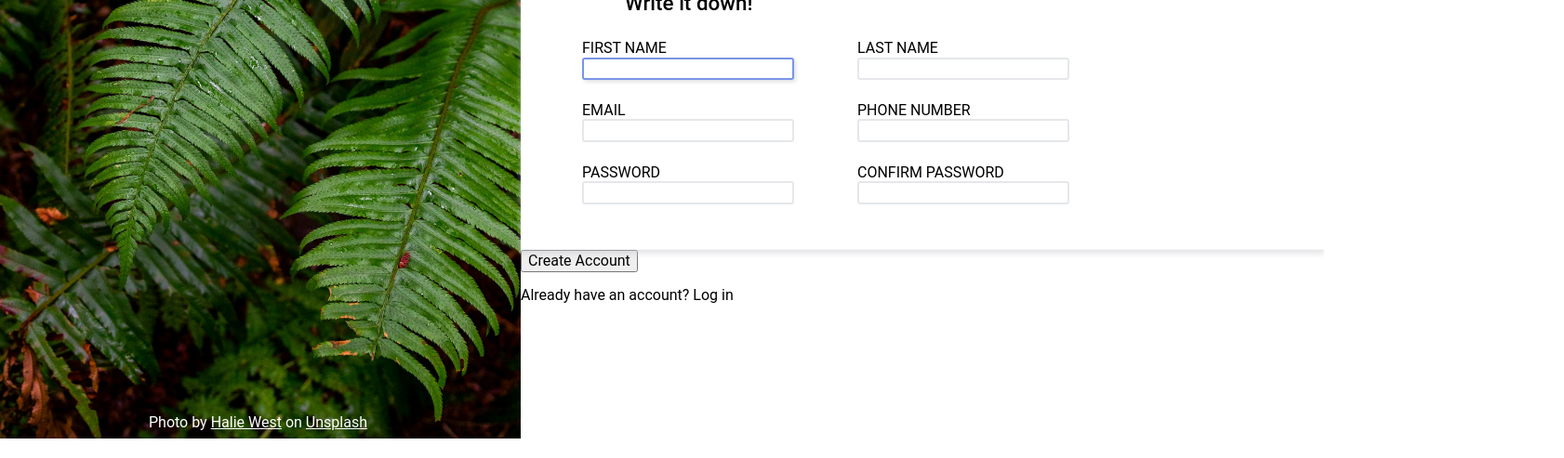
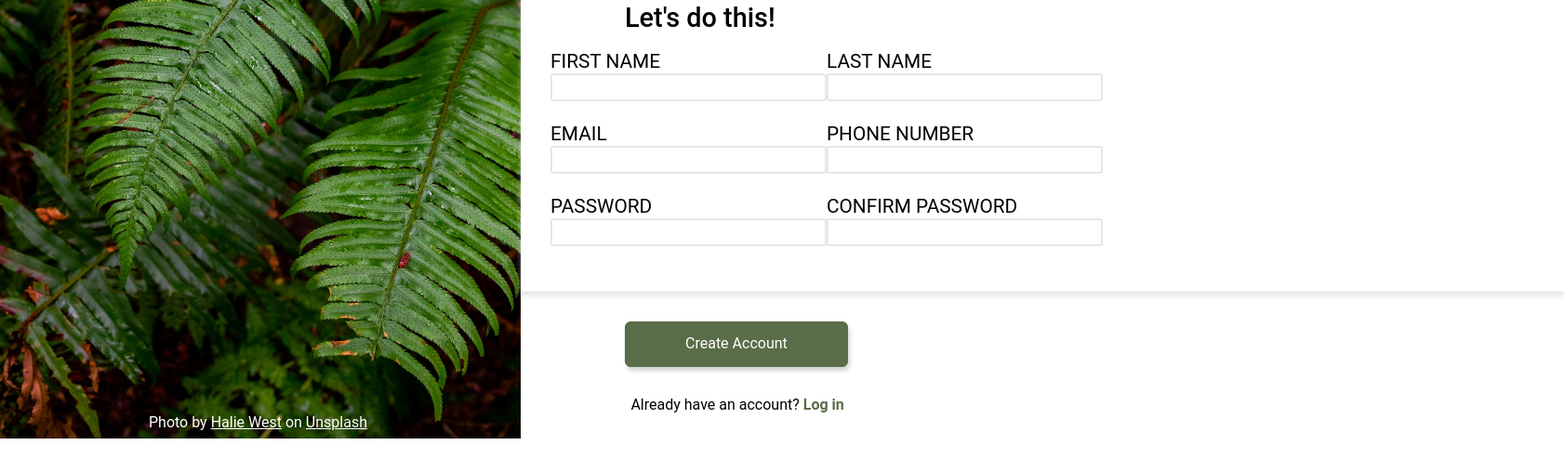
Before and after one commit to Lucas-Faleiro/odin-sign-up-form, a website: page index.html in a window 1280 px wide. Shown: the part 328-821 px from the top of the page at 93% size, 1682 px wide, since content can reach past the window. Before the commit the page ends 800 px from the top, so only its background shows below. Drawn offline with nearby package versions, Linux system fonts and the light colour scheme.

Commit message:
Feat: changed form input size, add color to button and got better positon for login container

```diff
--- a/index.html
+++ b/index.html
@@ -39,11 +39,11 @@
       </section>
       <form action="" method="get">
         <fieldset>
-          <legend>Write it down!</legend>
+          <legend>Let's do this!</legend>
           <div class="info-container">
             <div class="label-input">
               <label for="first_name">FIRST NAME</label>
-              <input type="text" name="first_name" id="first_name" autofocus />
+              <input type="text" name="first_name" id="first_name" />
             </div>
             <div class="label-input">
               <label for="last_name">LAST NAME</label>
@@ -82,10 +82,10 @@
           </div>
         </fieldset>
       </form>
-      <div>
+      <div id="login-container">
         <button type="submit">Create Account</button>
+        <p id="login-text">Already have an account? <a href="">Log in</a></p>
       </div>
-      <p>Already have an account? Log in</p>
     </main>
   </body>
 </html>
--- a/styles.css
+++ b/styles.css
@@ -53,7 +53,7 @@ header {
   color: white;
 }
 
-a {
+#credit-text > a {
   font-style: none;
   color: white;
 }
@@ -72,7 +72,7 @@ a {
 .info-text {
   margin-left: 5rem;
   font-weight: 600;
-  font-size: 1.4rem;
+  font-size: 1.5rem;
 }
 
 fieldset {
@@ -91,19 +91,20 @@ legend {
   top: 20px;
   left: 7rem;
   font-weight: 500;
-  font-size: 1.4rem;
+  font-size: 1.8rem;
 }
 
 .info-container {
   display: flex;
   justify-content: space-around;
-  margin-right: 13rem;
+  margin-right: 29rem;
 }
 
 .label-input {
   display: flex;
   flex-direction: column;
   margin-top: 1.5rem;
+  font-size: 1.3rem;
 }
 
 input {
@@ -114,9 +115,35 @@ input {
 input:focus {
   outline: none;
   border: 2px solid #7895e7;
-  box-shadow: 2px 2px 4px rgba(200, 201, 204, 0.6);
+  box-shadow: 2px 2px 4px rgba(200, 201, 204, 0.8);
 }
 
 input:invalid:focus {
   border: 2px solid red;
 }
+
+#login-container {
+  padding: 2rem;
+  margin-left: 5rem;
+}
+
+button {
+  background-color: #596d48;
+  border: 1px solid #596d48;
+  border-radius: 6px;
+  padding: 0.9rem 4rem;
+  color: white;
+  box-shadow: 2px 4px 4px rgba(200, 201, 204, 0.8);
+}
+
+#login-text {
+  margin-top: 2rem;
+  margin-left: 0.4rem;
+}
+
+#login-text > a {
+  font-style: none;
+  color: #596d48;
+  text-decoration: none;
+  font-weight: 600;
+}
```
